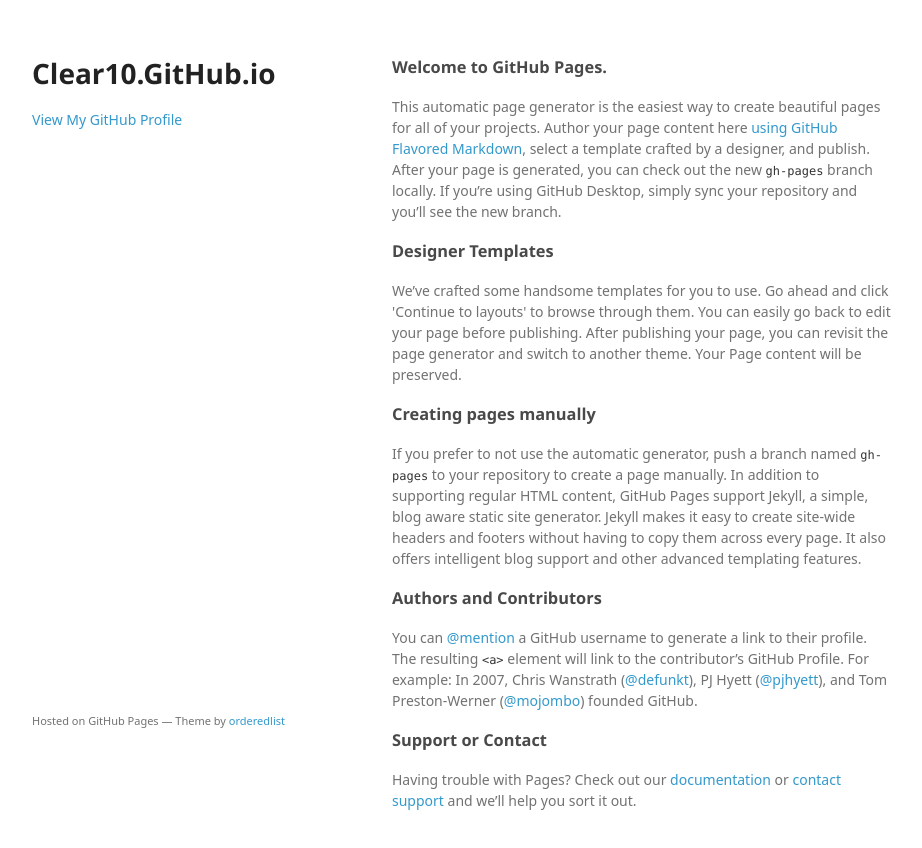
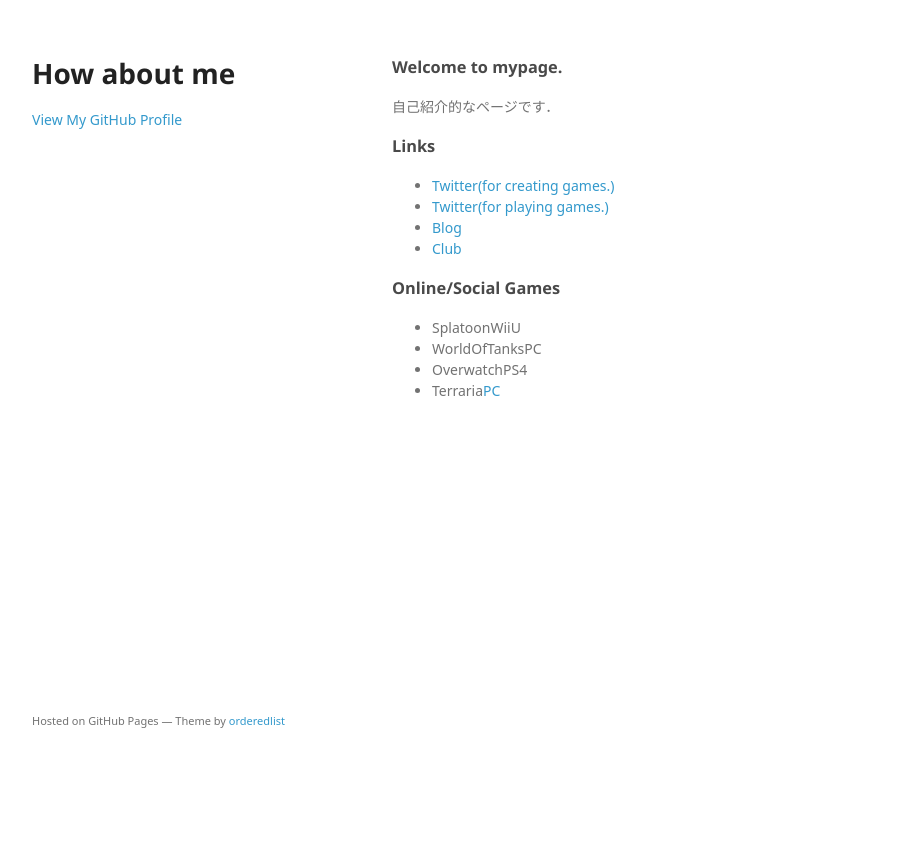
Before and after one commit to clear10/clear10.github.io, a plain HTML site: page index.html in a window 1280 px wide. Shown: the whole page, without its empty margins (178-1100 px from the left). After the commit the page ends 800 px from the top, so only its background shows below. Drawn offline with Linux system fonts and the light colour scheme; a web font is replaced by a local one.

Commit message:
Replace master branch with page content via GitHub

```diff
--- a/index.html
+++ b/index.html
@@ -3,7 +3,7 @@
   <head>
     <meta charset="utf-8">
     <meta http-equiv="X-UA-Compatible" content="chrome=1">
-    <title>Clear10.GitHub.io by clear10</title>
+    <title>How about me by clear10</title>
 
     <link rel="stylesheet" href="stylesheets/styles.css">
     <link rel="stylesheet" href="stylesheets/github-light.css">
@@ -15,7 +15,7 @@
   <body>
     <div class="wrapper">
       <header>
-        <h1>Clear10.GitHub.io</h1>
+        <h1>How about me</h1>
         <p></p>
 
 
@@ -24,29 +24,30 @@
       </header>
       <section>
         <h3>
-<a id="welcome-to-github-pages" class="anchor" href="#welcome-to-github-pages" aria-hidden="true"><span aria-hidden="true" class="octicon octicon-link"></span></a>Welcome to GitHub Pages.</h3>
+<a id="welcome-to-mypage" class="anchor" href="#welcome-to-mypage" aria-hidden="true"><span aria-hidden="true" class="octicon octicon-link"></span></a>Welcome to mypage.</h3>
 
-<p>This automatic page generator is the easiest way to create beautiful pages for all of your projects. Author your page content here <a href="https://guides.github.com/features/mastering-markdown/">using GitHub Flavored Markdown</a>, select a template crafted by a designer, and publish. After your page is generated, you can check out the new <code>gh-pages</code> branch locally. If you’re using GitHub Desktop, simply sync your repository and you’ll see the new branch.</p>
+<p>自己紹介的なページです．</p>
 
 <h3>
-<a id="designer-templates" class="anchor" href="#designer-templates" aria-hidden="true"><span aria-hidden="true" class="octicon octicon-link"></span></a>Designer Templates</h3>
+<a id="links" class="anchor" href="#links" aria-hidden="true"><span aria-hidden="true" class="octicon octicon-link"></span></a>Links</h3>
 
-<p>We’ve crafted some handsome templates for you to use. Go ahead and click 'Continue to layouts' to browse through them. You can easily go back to edit your page before publishing. After publishing your page, you can revisit the page generator and switch to another theme. Your Page content will be preserved.</p>
+<ul>
+<li><a href="https://twitter.com/c1earl0">Twitter(for creating games.)</a></li>
+<li><a href="https://twitter.com/c1ear0ut">Twitter(for playing  games.)</a></li>
+<li><a href="http://clear-10.hateblo.jp/">Blog</a></li>
+<li><a href="http://kanazawa-game.xxxx.jp">Club</a></li>
+</ul>
 
 <h3>
-<a id="creating-pages-manually" class="anchor" href="#creating-pages-manually" aria-hidden="true"><span aria-hidden="true" class="octicon octicon-link"></span></a>Creating pages manually</h3>
+<a id="onlinesocial-games" class="anchor" href="#onlinesocial-games" aria-hidden="true"><span aria-hidden="true" class="octicon octicon-link"></span></a>Online/Social Games</h3>
 
-<p>If you prefer to not use the automatic generator, push a branch named <code>gh-pages</code> to your repository to create a page manually. In addition to supporting regular HTML content, GitHub Pages support Jekyll, a simple, blog aware static site generator. Jekyll makes it easy to create site-wide headers and footers without having to copy them across every page. It also offers intelligent blog support and other advanced templating features.</p>
-
-<h3>
-<a id="authors-and-contributors" class="anchor" href="#authors-and-contributors" aria-hidden="true"><span aria-hidden="true" class="octicon octicon-link"></span></a>Authors and Contributors</h3>
-
-<p>You can <a href="https://help.github.com/articles/basic-writing-and-formatting-syntax/#mentioning-users-and-teams" class="user-mention">@mention</a> a GitHub username to generate a link to their profile. The resulting <code>&lt;a&gt;</code> element will link to the contributor’s GitHub Profile. For example: In 2007, Chris Wanstrath (<a href="https://github.com/defunkt" class="user-mention">@defunkt</a>), PJ Hyett (<a href="https://github.com/pjhyett" class="user-mention">@pjhyett</a>), and Tom Preston-Werner (<a href="https://github.com/mojombo" class="user-mention">@mojombo</a>) founded GitHub.</p>
-
-<h3>
-<a id="support-or-contact" class="anchor" href="#support-or-contact" aria-hidden="true"><span aria-hidden="true" class="octicon octicon-link"></span></a>Support or Contact</h3>
-
-<p>Having trouble with Pages? Check out our <a href="https://help.github.com/pages">documentation</a> or <a href="https://github.com/contact">contact support</a> and we’ll help you sort it out.</p>
+<ul>
+<li>SplatoonWiiU</li>
+<li>WorldOfTanksPC</li>
+<li>OverwatchPS4</li>
+<li>Terraria<a href="%E6%9C%80%E8%BF%91%E3%82%B5%E3%83%BC%E3%83%90%E3%83%BC%E5%BB%BA%E3%81%A6%E3%81%BE%E3%81%97%E3%81%9F%EF%BC%8E">PC</a>
+</li>
+</ul>
       </section>
       <footer>
         <p><small>Hosted on GitHub Pages &mdash; Theme by <a href="https://github.com/orderedlist">orderedlist</a></small></p>
```
Also changed, not shown: params.json (+2 -2 lines).
